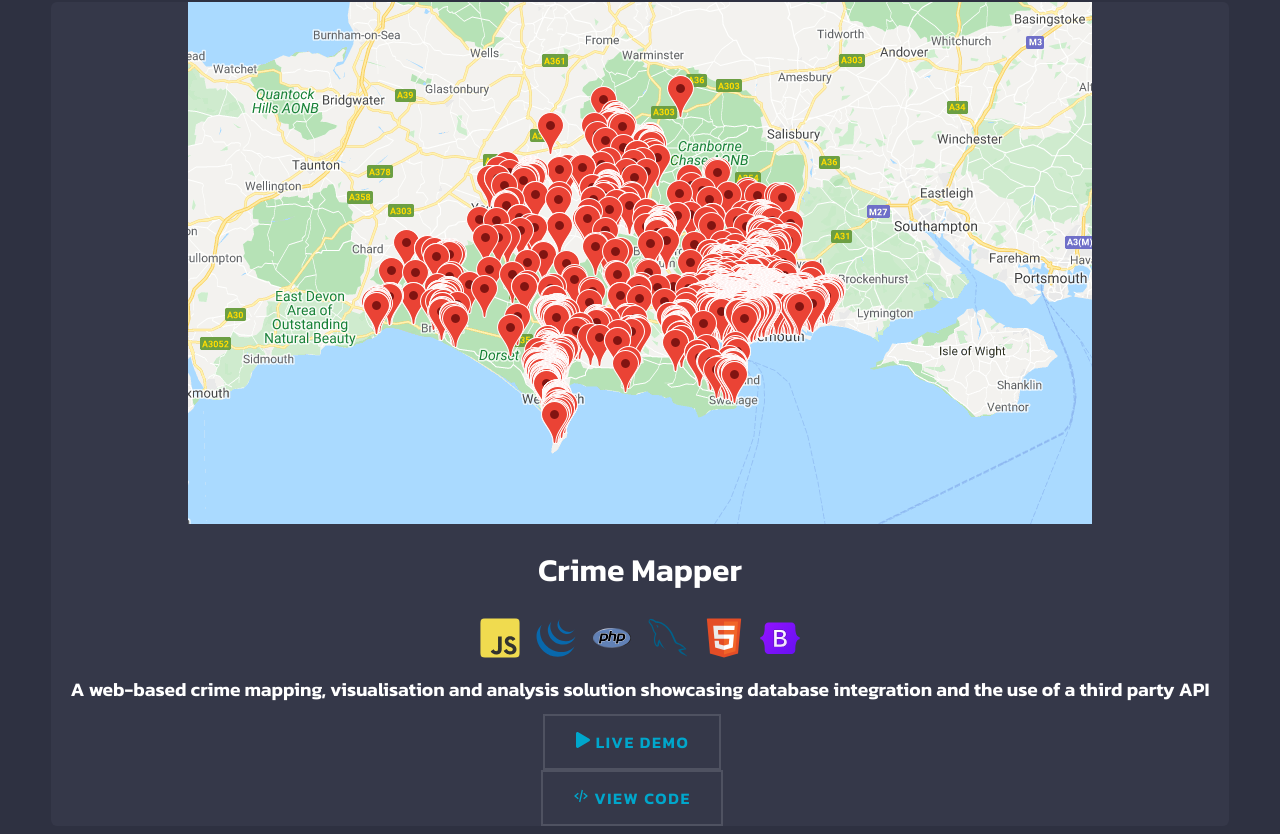
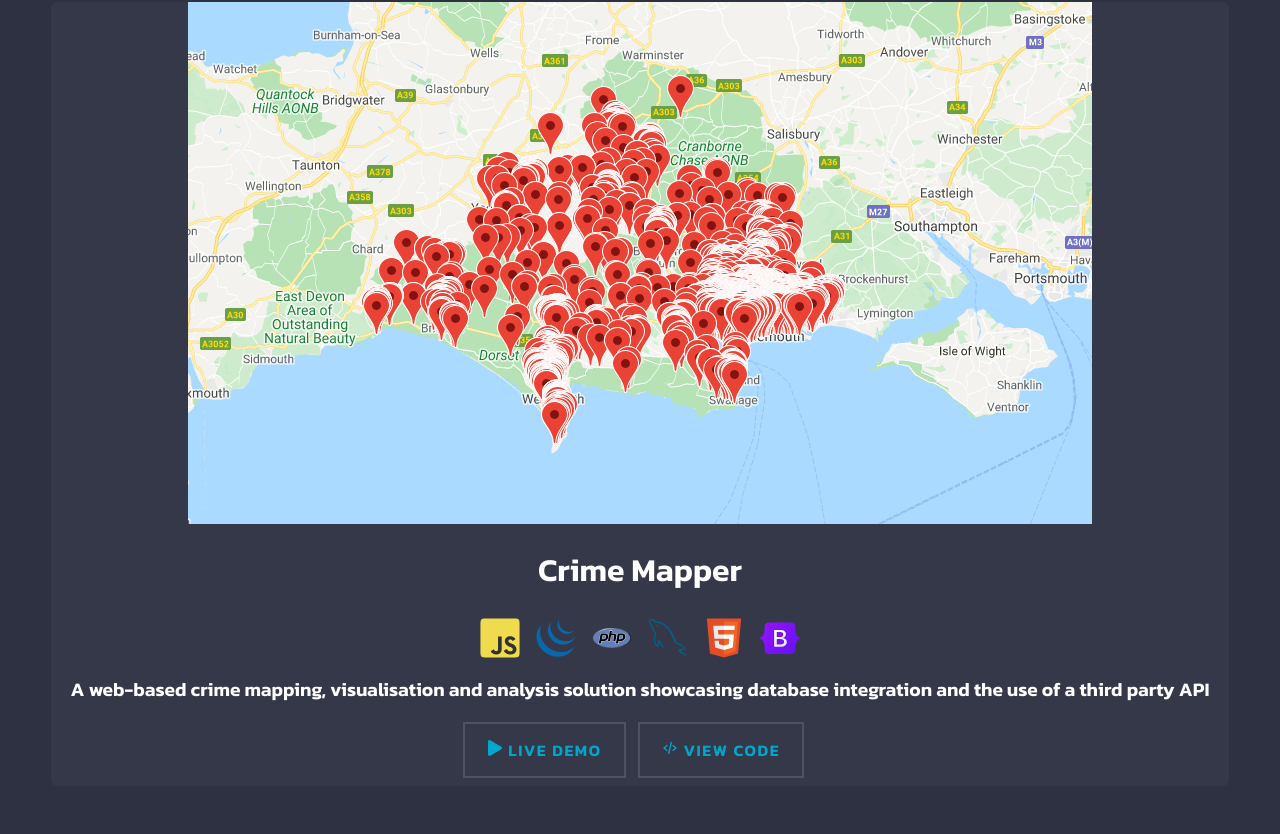
Before and after one commit to DanielPitfield/Portfolio, a React (Vite) app: page / in a window 1280 px wide. Shown: the part 1365-2199 px from the top of the page. After the commit the page ends 2159 px from the top, so only its background shows below. Built offline with nearby package versions, Linux system fonts and the light colour scheme.

Commit message:
fix project links flex

```diff
--- a/src/components/Project.tsx
+++ b/src/components/Project.tsx
@@ -1,4 +1,3 @@
-
 import styles from "../styles/Project.module.scss";
 
 import { ProjectConfig } from "../data/projects";
@@ -24,8 +23,10 @@ const Project = (props: ProjectProps) => {
       <Skills size="project" skills={props.projectConfig.skills} />
       <p className={styles.description}>{props.projectConfig.description}</p>
 
-      <ProjectDemoButton demoConfig={props.projectConfig.demoConfig} />
-      <ProjectViewCodeButton viewCodeConfig={props.projectConfig.viewCodeConfig} />
+      <div className={styles.links}>
+        <ProjectDemoButton demoConfig={props.projectConfig.demoConfig} />
+        <ProjectViewCodeButton viewCodeConfig={props.projectConfig.viewCodeConfig} />
+      </div>
     </article>
   );
 };
--- a/src/styles/Project.module.scss
+++ b/src/styles/Project.module.scss
@@ -19,11 +19,15 @@
     margin: 0.5em 1em;
   }
 
+  .links {
+    display: flex;
+    margin: 0.5em;
+
     .link {
       cursor: pointer;
       text-decoration: none;
-    padding: 1em 2em;
-    margin-right: 1em;
+      padding: 1em 1.5em;
+      margin-right: 0.8em;
       letter-spacing: 0.1em;
       text-align: center;
       text-transform: uppercase;
@@ -31,3 +35,4 @@
       box-shadow: inset 0 0 0 2px rgb(255 255 255 / 13%);
     }
   }
+}
```
Lines whose indentation alone changed are shown as unchanged.
